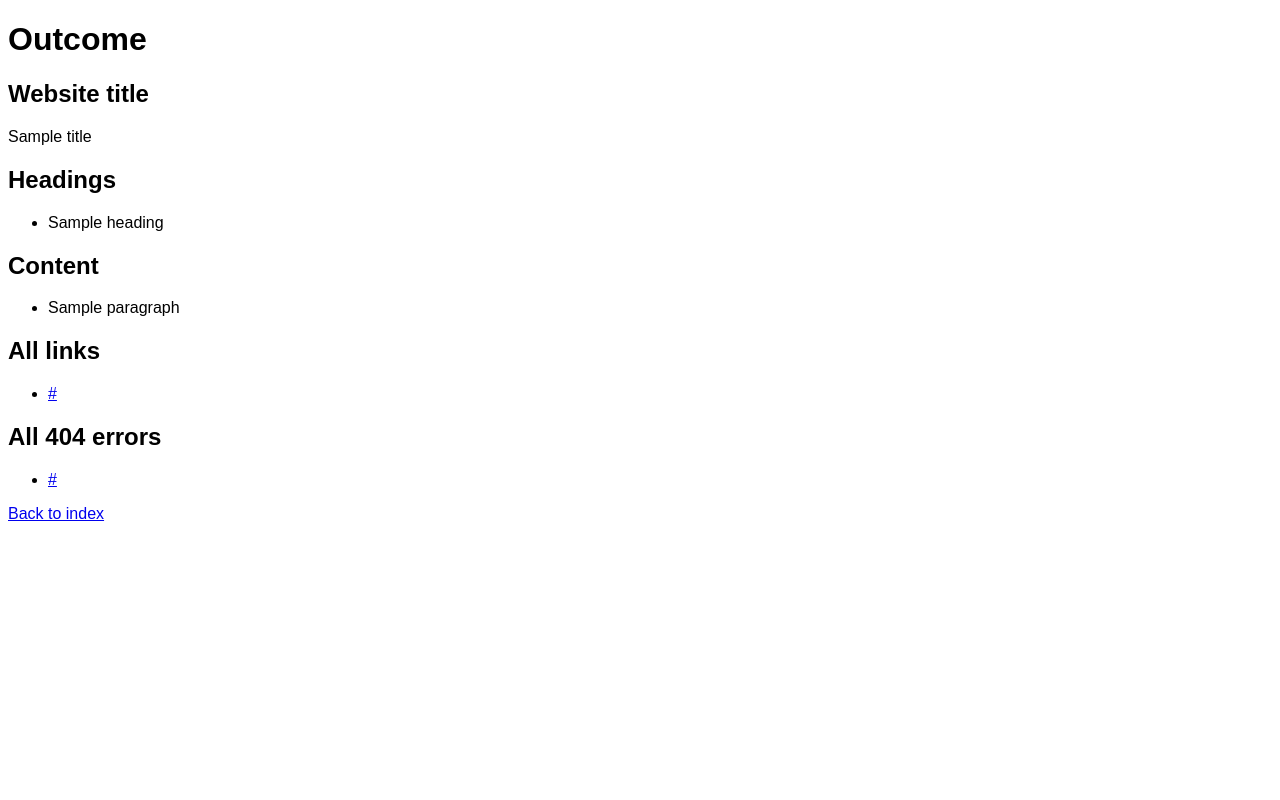
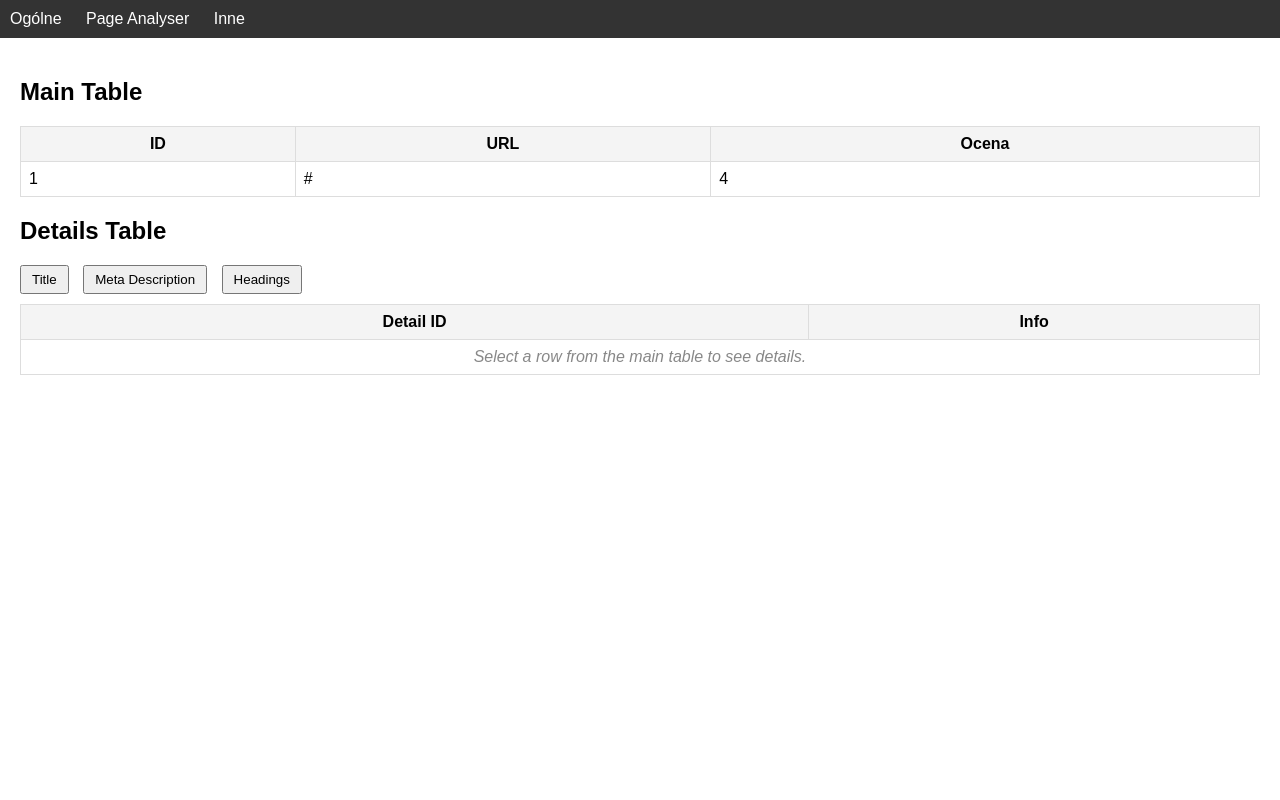
Before and after one commit to Lewyyy00/WhiteHat-SEO-Analyser, a Flask app: template templates/results.html in a window 1280 px wide. Run offline with Flask 3, Linux system fonts and the light colour scheme; the template is opened without the code that fills it: most values are stand-ins (such as "Sample title", 1, 10 or a date in 2020).

Commit message:
Mostly doing a playground from frontend

```diff
--- a/SEO_pro/DataCrawler.py
+++ b/SEO_pro/DataCrawler.py
@@ -73,6 +73,7 @@ class UrlStructure(BaseStructure):
                     links_200.append(full_url)
             return links_200
         return None
+
     @sort_links
     @handle_request_errors
     def get_all_not_valid_links(self):
--- a/SEO_pro/app.py
+++ b/SEO_pro/app.py
@@ -1,17 +1,30 @@
 from flask import Flask, render_template, jsonify, request
-from WhiteHatSEO.SEO_pro.KeyWordLogic import *
+from KeyWordLogic import *
 from DataCrawler import *
 from DataEvaluator import *
 from DataAnalyser import *
 
 app = Flask(__name__, template_folder="../templates", static_folder="../static")
 
-@app.route('/')
+@app.route('/', methods=['GET', 'POST'])
 def index():
-    page_analyser = UrlStructure('https://wazdan.com')
-    links_200 = page_analyser.get_all_internal_links()
-    main_table_data = [{"id": idx + 1, "url": url, "rating": 5} for idx, url in enumerate(links_200)]
-    return render_template('index.html', main_table_data=main_table_data)
+    if request.method == 'POST':
+        url = request.form['url']
+        keyword = request.form['keyword']
+        return render_template('enter_page.html', url=url, keyword=keyword, show_options=True)
+    return render_template('enter_page.html', show_options=False)
+
+@app.route('/results', methods=['POST'])
+def results():
+    url = request.form.get('url')
+    keyword = request.form.get('keyword')
+    if url:
+        page_analyser = UrlStructure(url)
+        links_200 = page_analyser.get_all_internal_links()
+        main_table_data = [{"id": idx + 1, "url": url, "rating": 5} for idx, url in enumerate(links_200)]
+        return render_template('results.html', main_table_data=main_table_data)
+    else:
+        return "No URL provided", 400
 
 @app.route('/details/<int:id>/<string:detail_type>')
 def details(id, detail_type):
--- a/static/styles.css
+++ b/static/styles.css
@@ -1,35 +1,44 @@
 body {
     font-family: Arial, sans-serif;
+    margin: 0;
+    padding: 0;
 }
 
 .container {
     display: flex;
+    flex-direction: column;
+    min-height: 100vh;
 }
 
 .menu {
-    width: 200px;
-    border-right: 1px solid #ddd;
-    padding-right: 10px;
+    background-color: #333;
+    color: #fff;
+    padding: 10px;
 }
 
 .menu ul {
     list-style-type: none;
     padding: 0;
+    margin: 0;
 }
 
 .menu ul li {
-    padding: 10px 0;
+    display: inline;
+    margin-right: 20px;
+}
+
+.menu ul li a {
+    color: #fff;
+    text-decoration: none;
 }
 
 .content {
-    display: flex;
-    flex-grow: 1;
-    justify-content: space-between;
-    padding-left: 10px;
+    flex: 1;
+    padding: 20px;
 }
 
 .main-table, .details-table {
-    width: 45%;
+    margin-bottom: 20px;
 }
 
 table {
@@ -38,7 +47,29 @@ table {
 }
 
 th, td {
-    padding: 10px;
-    text-align: left;
-    border-bottom: 1px solid #ddd;
+    padding: 8px;
+    border: 1px solid #ddd;
 }
+
+th {
+    background-color: #f4f4f4;
+}
+
+tr.selected {
+    background-color: #e0e0e0;
+}
+
+.info-message {
+    text-align: center;
+    font-style: italic;
+    color: #888;
+}
+
+.buttons {
+    margin-bottom: 10px;
+}
+
+.details-btn {
+    margin-right: 10px;
+    padding: 5px 10px;
+}
--- a/templates/results.html
+++ b/templates/results.html
@@ -1,47 +1,119 @@
 <!DOCTYPE html>
-<html lang="pl">
+<html lang="en">
 <head>
     <meta charset="UTF-8">
     <meta name="viewport" content="width=device-width, initial-scale=1.0">
-    <title>Outcome</title>
+    <title>Page Analyser</title>
     <link rel="stylesheet" href="{{ url_for('static', filename='styles.css') }}">
+    <script src="https://code.jquery.com/jquery-3.6.0.min.js"></script>
 </head>
 <body>
-    <div class="form-container">
-        <h1>Outcome</h1>
+    <div class="container">
+        <div class="menu">
+            <ul>
+                <li><a href="#">Ogólne</a></li>
+                <li><a href="#">Page Analyser</a></li>
+                <li><a href="#">Inne</a></li>
+            </ul>
+        </div>
+        <div class="content">
+            <div class="main-table">
+                <h2>Main Table</h2>
+                <table>
+                    <thead>
+                        <tr>
+                            <th>ID</th>
+                            <th>URL</th>
+                            <th>Ocena</th>
+                        </tr>
+                    </thead>
+                    <tbody>
+                        {% for row in main_table_data %}
+                        <tr data-id="{{ row.id }}">
+                            <td>{{ row.id }}</td>
+                            <td>{{ row.url }}</td>
+                            <td>{{ row.rating }}</td>
+                        </tr>
+                        {% endfor %}
+                    </tbody>
+                </table>
+            </div>
+            <div class="details-table">
+                <h2>Details Table</h2>
+                <div class="buttons">
+                    <button class="details-btn" data-detail="title">Title</button>
+                    <button class="details-btn" data-detail="meta_description">Meta Description</button>
+                    <button class="details-btn" data-detail="headings">Headings</button>
+                </div>
+                <table>
+                    <thead>
+                        <tr>
+                            <th>Detail ID</th>
+                            <th>Info</th>
+                        </tr>
+                    </thead>
+                    <tbody id="details-body">
+                        <tr>
+                            <td colspan="2" class="info-message">Select a row from the main table to see details.</td>
+                        </tr>
+                    </tbody>
+                </table>
+            </div>
+        </div>
+    </div>
+    <script>
+        $(document).ready(function() {
+            let currentDetailType = 'title';
+            let selectedRowId = null;
 
-        <h2>Website title</h2>
-        <p>{{ title }}</p>
+            $('tr[data-id]').on('click', function() {
+                $('tr[data-id]').removeClass('selected');
+                $(this).addClass('selected');
+                selectedRowId = $(this).data('id');
+                fetchDetails(selectedRowId, currentDetailType);
+            });
 
-        <h2>Headings</h2>
-        <ul>
-        {% for heading in headings %}
-            <li>{{ heading }}</li>
-        {% endfor %}
-        </ul>
+            $('.details-btn').on('click', function() {
+                currentDetailType = $(this).data('detail');
+                if (selectedRowId) {
+                    fetchDetails(selectedRowId, currentDetailType);
+                }
+            });
 
-        <h2>Content</h2>
-        <ul>
-        {% for paragraph in paragraphs %}
-            <li>{{ paragraph }}</li>
-        {% endfor %}
-        </ul>
-
-        <h2>All links</h2>
-        <ul>
-        {% for link in all_links %}
-            <li><a href="{{ link }}">{{ link }}</a></li>
-        {% endfor %}
-        </ul>
-
-        <h2>All 404 errors</h2>
-        <ul>
-        {% for link in all_404 %}
-            <li><a href="{{ link }}">{{ link }}</a></li>
-        {% endfor %}
-        </ul>
-
-        <a href="{{ url_for('index') }}">Back to index</a>
-    </div>
+            function fetchDetails(id, detailType) {
+                $.get(`/details/${id}/${detailType}`, function(data) {
+                    let detailsBody = $('#details-body');
+                    detailsBody.empty();
+                    if (detailType === "title") {
+                        if ($.isEmptyObject(data)) {
+                            detailsBody.append('<tr><td colspan="2" class="info-message">No details available</td></tr>');
+                        } else {
+                            detailsBody.append(`
+                                <tr><td>Text</td><td>${data.Text[0]}</td></tr>
+                                <tr><td>Length</td><td>${data.length[0]}</td></tr>
+                                <tr><td>Word Count</td><td>${data.word_count[0]}</td></tr>
+                                <tr><td>Elements</td><td>${data.elements[0]}</td></tr>
+                                <tr><td>Missing Value</td><td>${data["Missing value"][0]}</td></tr>
+                                <tr><td>Multiple Values</td><td>${data["Multiple values"][0]}</td></tr>
+                                <tr><td>Number of Characters</td><td>${data["Number of characters"][0]}</td></tr>
+                                <tr><td>Points from Missing</td><td>${data["Points from missing"]}</td></tr>
+                                <tr><td>Points from Length</td><td>${data["Points from length"]}</td></tr>
+                                <tr><td>Points from Multiple</td><td>${data["Points from multiple"]}</td></tr>
+                                <tr><td>Overall Points</td><td>${data["Overall points"]}</td></tr>
+                            `);
+                        }
+                    } else {
+                        if (data.length === 0) {
+                            detailsBody.append('<tr><td colspan="2" class="info-message">No details available</td></tr>');
+                        } else {
+                            data.forEach(function(detail) {
+                                detailsBody.append(`<tr><td>${detail.detail_id}</td><td>${detail.info}</td></tr>`);
+                            });
+                        }
+                    }
+                });
+            }
+        });
+    </script>
 </body>
 </html>
```
Also changed, not shown: SEO_pro/KeyWordLogic.py (+6 -6 lines), templates/enter_page.html (added, +27 -0 lines).
